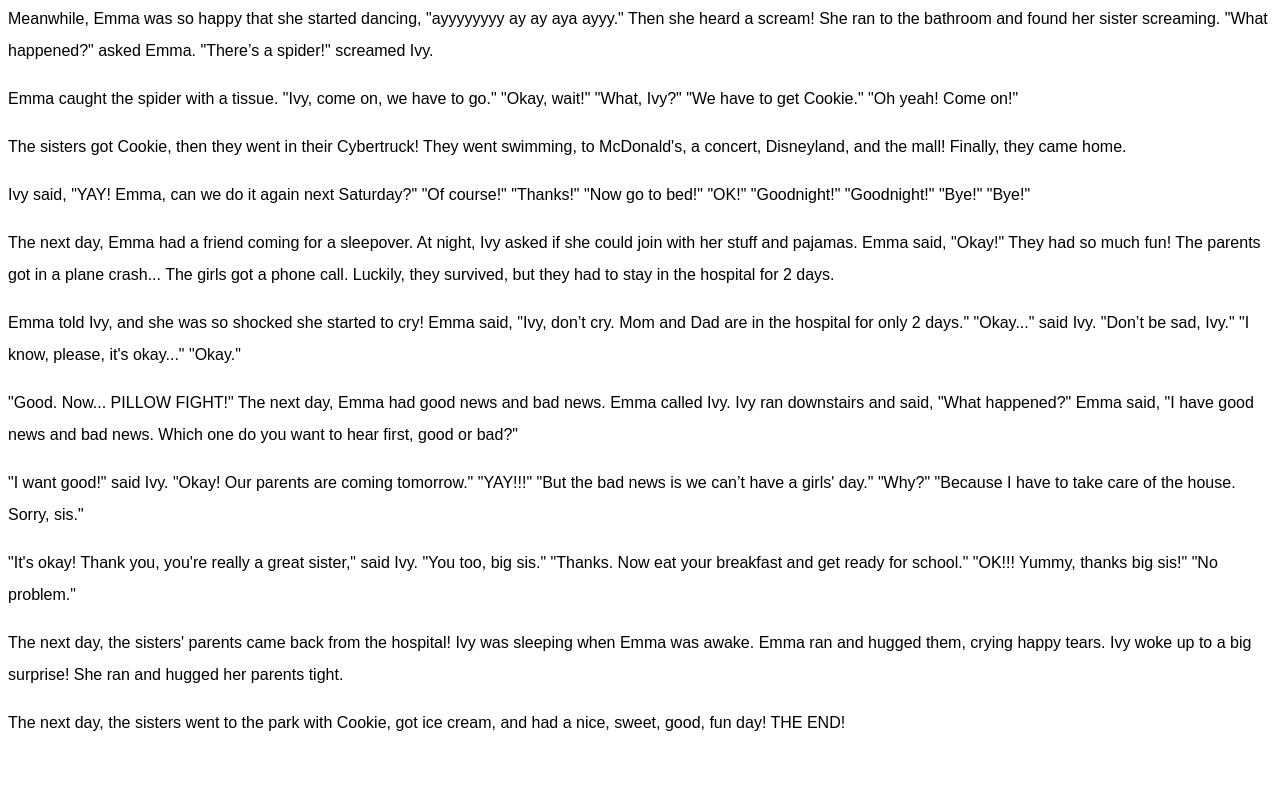
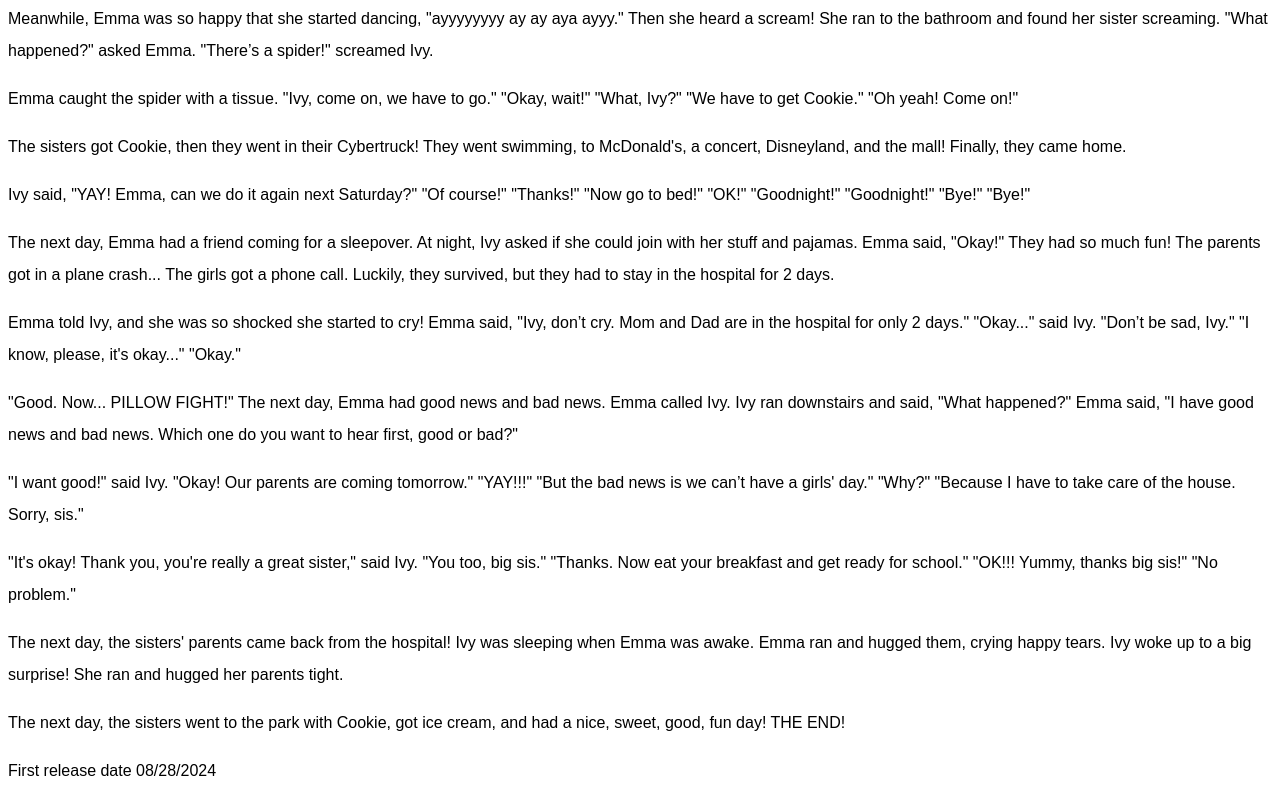
Before and after one commit to alishak1729/alishak1729, a plain HTML site: page index.html in a window 1280 px wide. Shown: the part 2337-3140 px from the top of the page. Before the commit the page ends 3092 px from the top, so only its background shows below. Drawn offline with Linux system fonts and the light colour scheme.

Commit message:
Added the release date

```diff
--- a/index.html
+++ b/index.html
@@ -92,6 +92,8 @@
 
     <p>The next day, the sisters went to the park with Cookie, got ice cream, and had a nice, sweet, good, fun day! THE END!</p>
         <!-- Continue with the rest of the story -->
+
+        <p> First release date 08/28/2024 </pp>
      </div>
 </body>
 </html>
```
